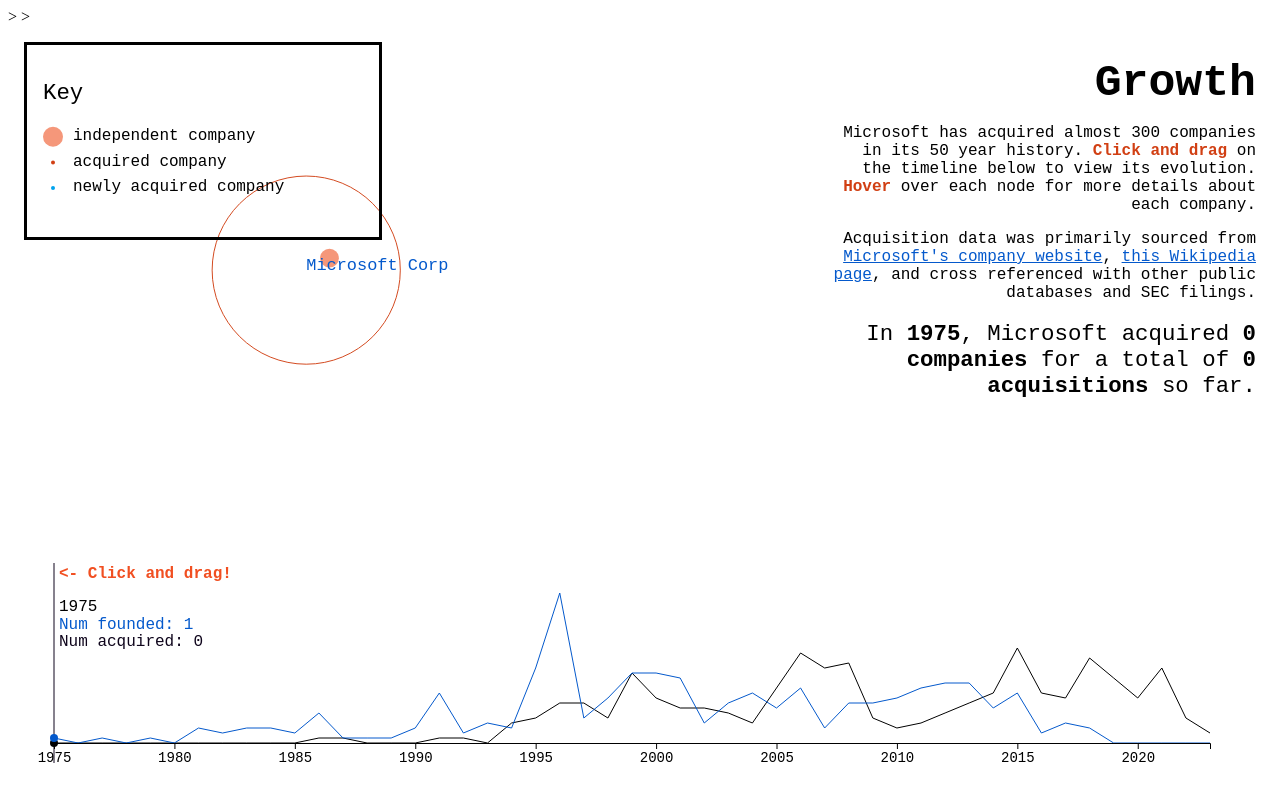
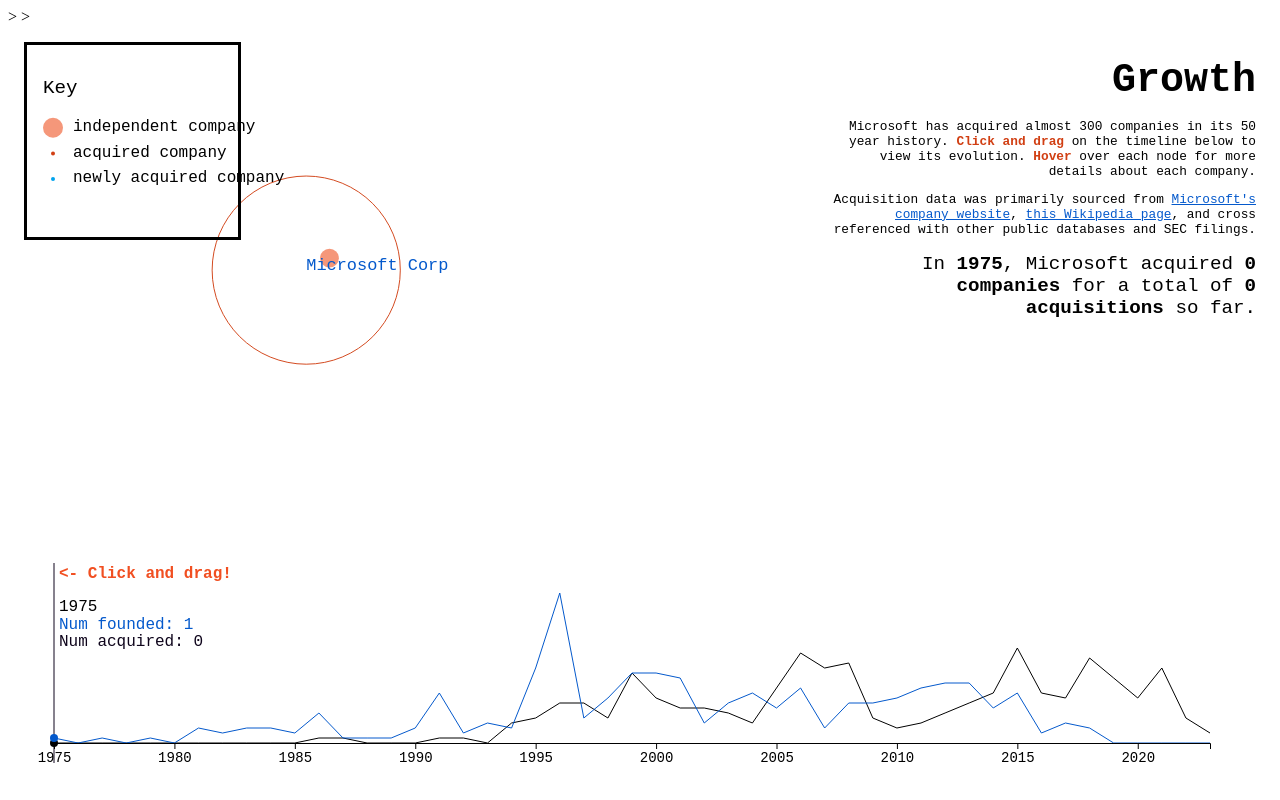
Before and after one commit to jellyyams/growth, a plain HTML site: page index.html in a window 1280 px wide. Drawn offline with nearby package versions, Linux system fonts and the light colour scheme.

Commit message:
changed sizing

```diff
--- a/style.css
+++ b/style.css
@@ -137,12 +137,12 @@
 }
 
 h1{
-    font-size: 2.8rem;
+    font-size: 2.5rem;
     margin: 1rem 0rem;
 }
 
 h2{
-    font-size: 1.4rem;
+    font-size: 1.2rem;
     font-weight: normal;
 }
 
@@ -164,7 +164,7 @@ h3{
 }
 
 p{
-    font-size: 1rem;
+    font-size: 0.8rem;
 }
 
 a{
@@ -178,7 +178,7 @@ a{
     padding: 1rem;
     height: 10rem;
     font-size: 1rem;
-    width:20rem;
+    width:14%;
 }
 
 .key_0{
```
